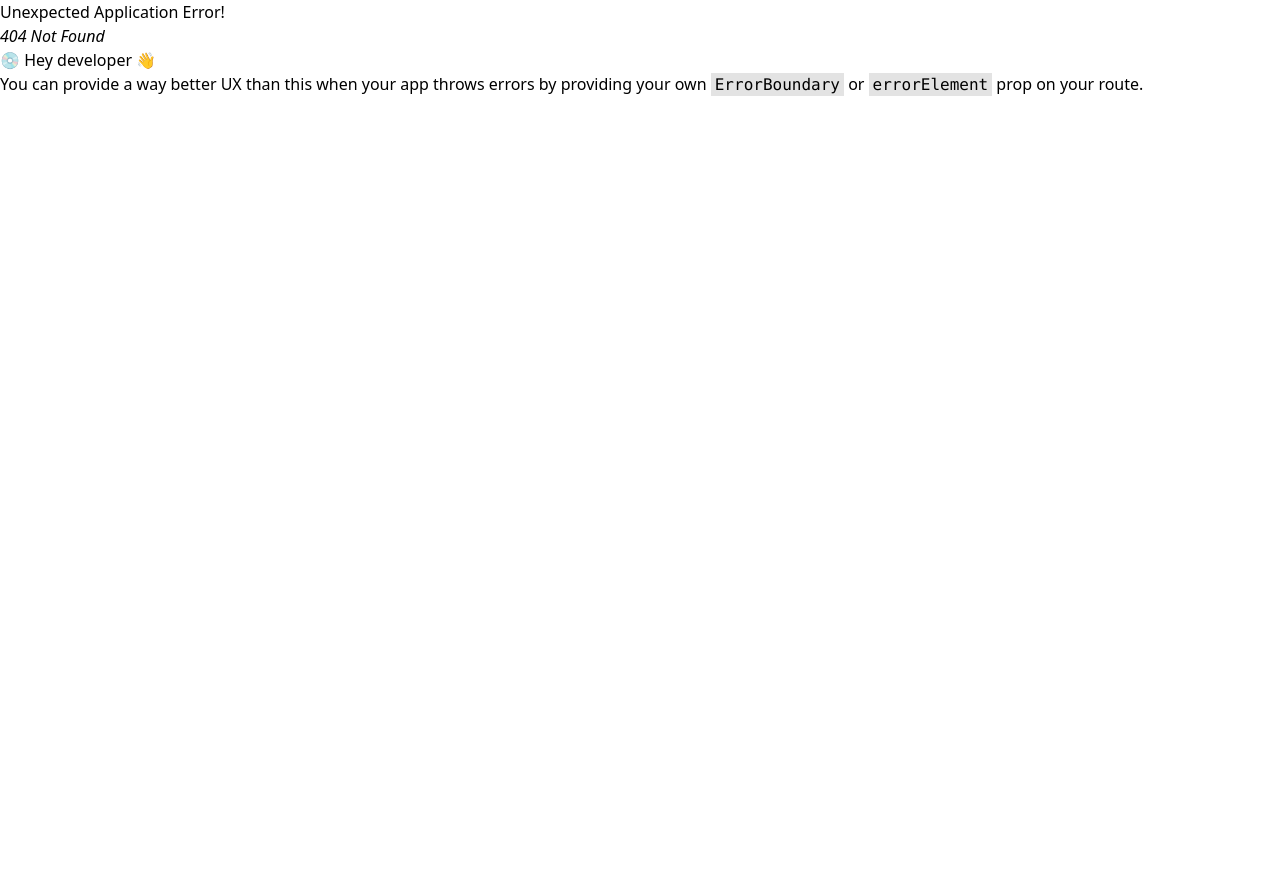
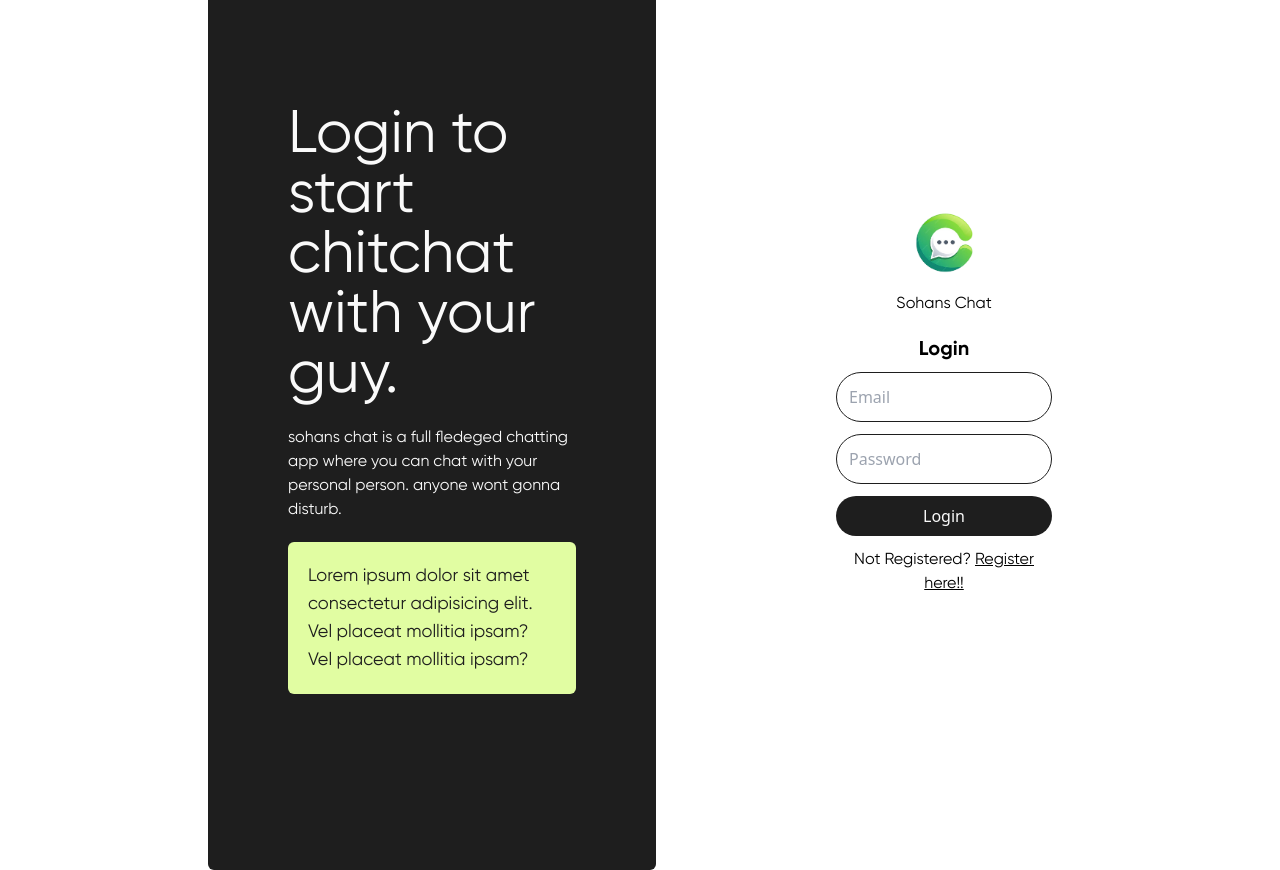
Before and after one commit to sohanthink/socialmedia-frontend, a React (Vite) app: page /home in a window 1280 px wide. Before the commit this address had no page. Before the commit the page ends 800 px from the top, so only its background shows below. Built offline with nearby package versions, Linux system fonts and the light colour scheme.

Commit message:
private route added

```diff
--- a/src/App.jsx
+++ b/src/App.jsx
@@ -1,5 +1,6 @@
 import './App.css'
 import Login from './pages/Login';
+import Home from './pages/home/Home';
 import Registration from './pages/registration/Registration';
 import {
   createBrowserRouter,
@@ -7,13 +8,20 @@ import {
   createRoutesFromElements,
   Route,
 } from "react-router-dom";
+import NotLoggedInUser from './privateRouter/NotLoggedInUser';
+import LoggedInUser from './privateRouter/LoggedInUser';
 
 const router = createBrowserRouter(
   createRoutesFromElements(
-    <>
-      <Route path="/" element={<Login />} > </Route>
-      <Route path="/registration" element={<Registration />} > </Route>
-    </>
+    <Route>
+      <Route element={<NotLoggedInUser />}>
+        <Route path="/" element={<Login />} > </Route>
+        <Route path="/registration" element={<Registration />} > </Route>
+      </Route>
+      <Route element={<LoggedInUser />}>
+        <Route path="/home" element={<Home />} > </Route>
+      </Route>
+    </Route>
   )
 );
 
--- a/src/pages/Login.jsx
+++ b/src/pages/Login.jsx
@@ -26,10 +26,14 @@ const Login = () => {
             if (signInMutation?.data) {
                 toast.success(signInMutation?.data?.message)
                 formik.resetForm();
+
                 dispatch(loggedInUsers(signInMutation.data.userDetails))
                 localStorage.setItem("user", JSON.stringify(signInMutation.data.userDetails))
-                // console.log(signInMutation?.data?.userDetails);
-                // navigate('/home')
+
+                setTimeout(() => {
+                    navigate('/home')
+                }, 3000);
+
             } else {
                 const errmsg = signInMutation.error?.data?.message
                 toast.error(errmsg)
--- a/src/pages/home/Home.jsx
+++ b/src/pages/home/Home.jsx
@@ -1,8 +1,17 @@
 import React from 'react'
+import { Helmet } from 'react-helmet-async'
+import { useSelector } from 'react-redux'
 
 const Home = () => {
+    const { userInfo } = useSelector((state) => state.registration)
+
     return (
-        <div>Home</div>
+        <>
+            <Helmet>
+                <title>Home</title>
+            </Helmet>
+            <div>Home</div>
+        </>
     )
 }
 
--- /dev/null
+++ b/src/privateRouter/LoggedInUser.jsx
@@ -0,0 +1,11 @@
+import React from 'react'
+import { useSelector } from 'react-redux'
+import { Outlet } from 'react-router-dom'
+import Login from '../pages/Login'
+
+const LoggedInUser = () => {
+    const { userInfo } = useSelector((state) => state.registration)
+    return userInfo ? <Outlet /> : <Login />
+}
+
+export default LoggedInUser
--- /dev/null
+++ b/src/privateRouter/NotLoggedInUser.jsx
@@ -0,0 +1,10 @@
+import React from 'react'
+import { useSelector } from 'react-redux'
+import { Navigate, Outlet } from 'react-router-dom'
+
+const NotLoggedInUser = () => {
+    const { userInfo } = useSelector((state) => state.registration)
+    return userInfo ? <Navigate to='/home' /> : <Outlet />
+}
+
+export default NotLoggedInUser
```
